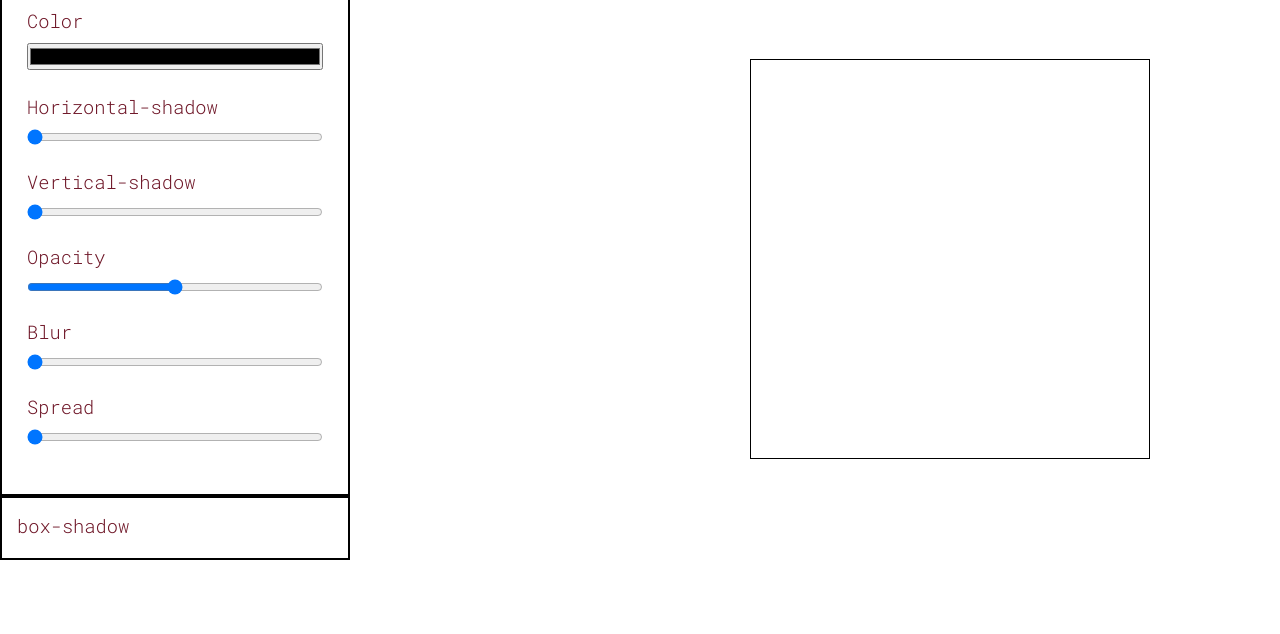
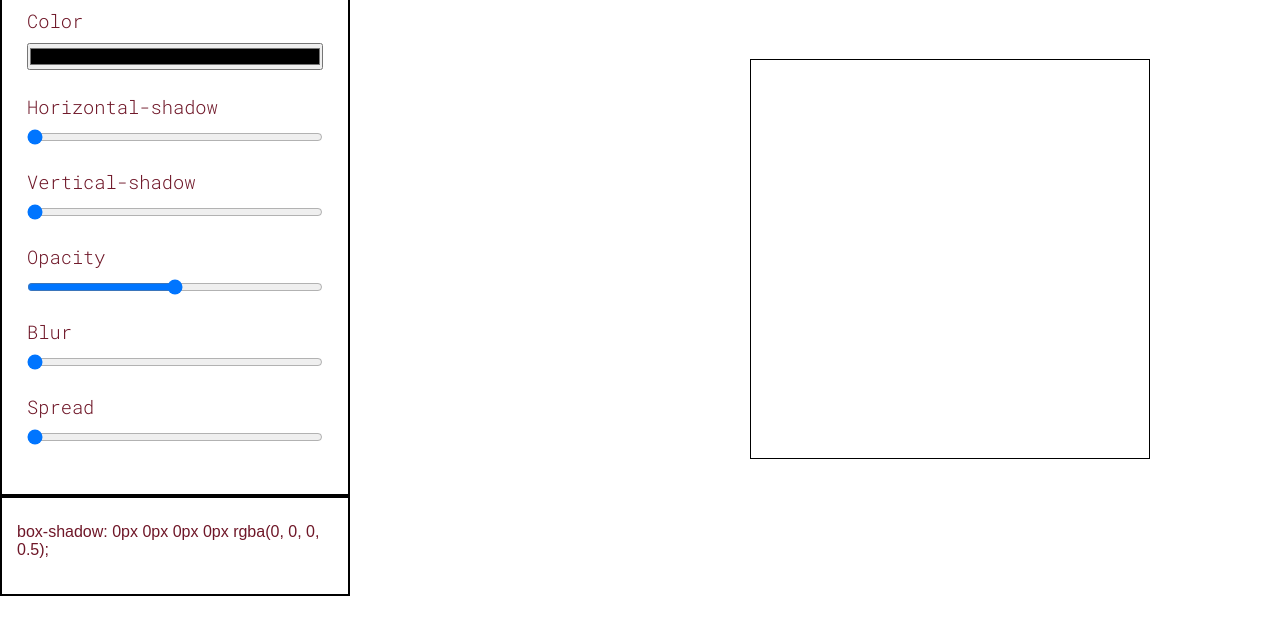
Before and after one commit to Gulsanam-Nuriddinova/box-shadow-generator, a plain HTML site: page index.html in a window 1280 px wide. Shown: the part 100-734 px from the top of the page. Drawn offline with Linux system fonts and the light colour scheme.

Commit message:
add codes

```diff
--- a/css/style.css
+++ b/css/style.css
@@ -120,11 +120,16 @@ input[type="color"] {
     border: 1px solid black;
 }
 
-#box2{
-    width: 350px;
-    padding: 15px;
-    border: 2px solid black;
-}
+    #box2 {
+       width: 350px;
+       height: 100px;
+       padding: 25px 15px;
+       border: 2px black solid;
+       color: rgb(111, 23, 40); ;
+
+    }
+
+
 
 #horizontal-shadow{
     margin-bottom: 24px;
--- a/js/app.js
+++ b/js/app.js
@@ -1,5 +1,3 @@
-
-
 
 const elBox = document.getElementById('box');
 const elColor = document.getElementById('input-color');
@@ -8,7 +6,7 @@ const elVertical = document.getElementById('vertical-shadow');
 const elOppacity = document.getElementById('oppacity');
 const elBlur = document.getElementById('blur');
 const elSpread = document.getElementById('spread');
-const elBox2 = document.getElementById('box2')
+const elBox2 = document.getElementById('box2');
 
 function updateBoxShadow() {
     const color = elColor.value;
@@ -18,17 +16,19 @@ function updateBoxShadow() {
     const spread = elSpread.value + 'px';
     const opacity = elOppacity.value / 100;
 
+    elBox.style.boxShadow = `${horizontal} ${vertical} ${blur} ${spread} rgba(${parseInt(color.slice(1, 3), 16)}, ${parseInt(color.slice(3, 5), 16)}, ${parseInt(color.slice(5, 7), 16)}, ${opacity})`;
 
-    elBox.style.boxShadow =` ${horizontal} ${vertical} ${blur} ${spread} rgba(${parseInt(color.slice(1, 3), 16)}, ${parseInt(color.slice(3, 5), 16)}, ${parseInt(color.slice(5, 7), 16)}, ${opacity})`;
+
+    elBox2.innerHTML = `box-shadow: ${horizontal} ${vertical} ${blur} ${spread} rgba(${parseInt(color.slice(1, 3), 16)}, ${parseInt(color.slice(3, 5), 16)}, ${parseInt(color.slice(5, 7), 16)}, ${opacity});`;
 }
 
 
-elColor.addEventListener('input', updateBoxShadow)
-elColor.addEventListener('input' , elBox2);
+elColor.addEventListener('input', updateBoxShadow);
 elInputHorizontal.addEventListener('input', updateBoxShadow);
 elVertical.addEventListener('input', updateBoxShadow);
 elBlur.addEventListener('input', updateBoxShadow);
 elSpread.addEventListener('input', updateBoxShadow);
 elOppacity.addEventListener('input', updateBoxShadow);
 
+
 updateBoxShadow();
```
Also changed, not shown: index.html (+2 -1 lines).
